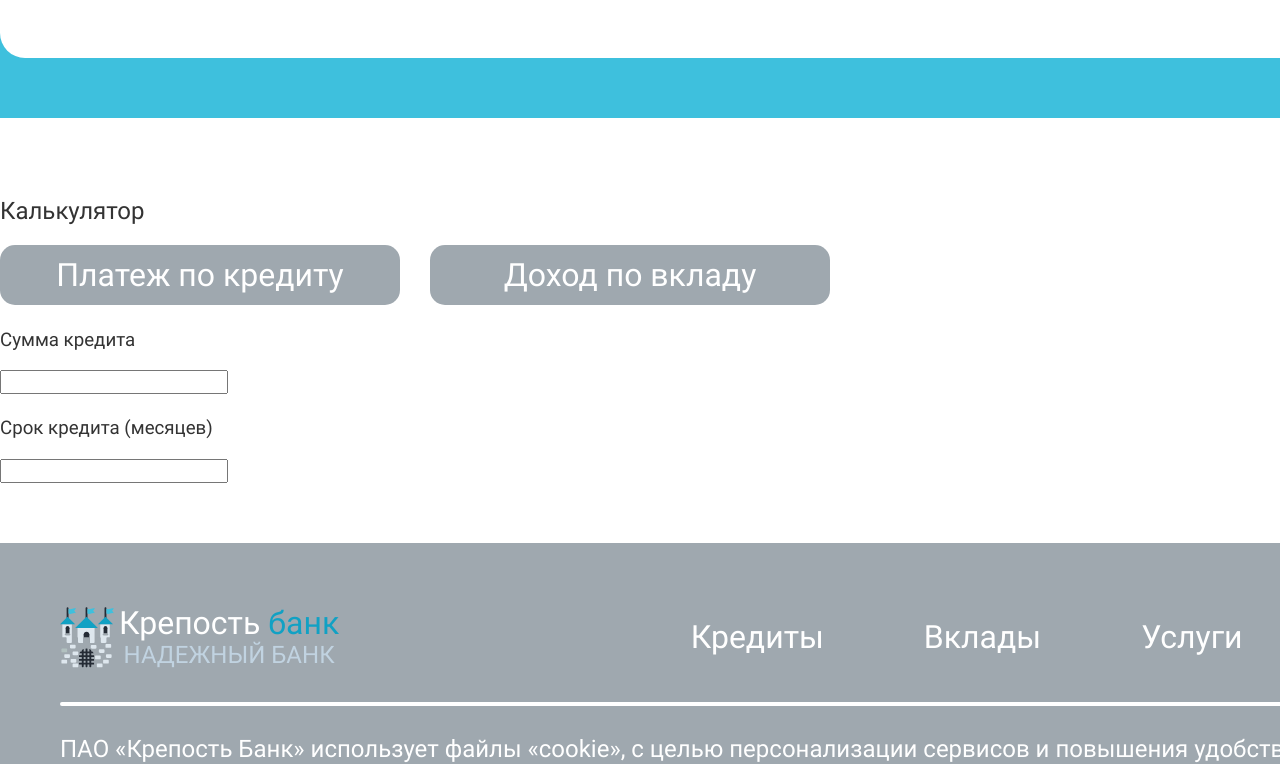
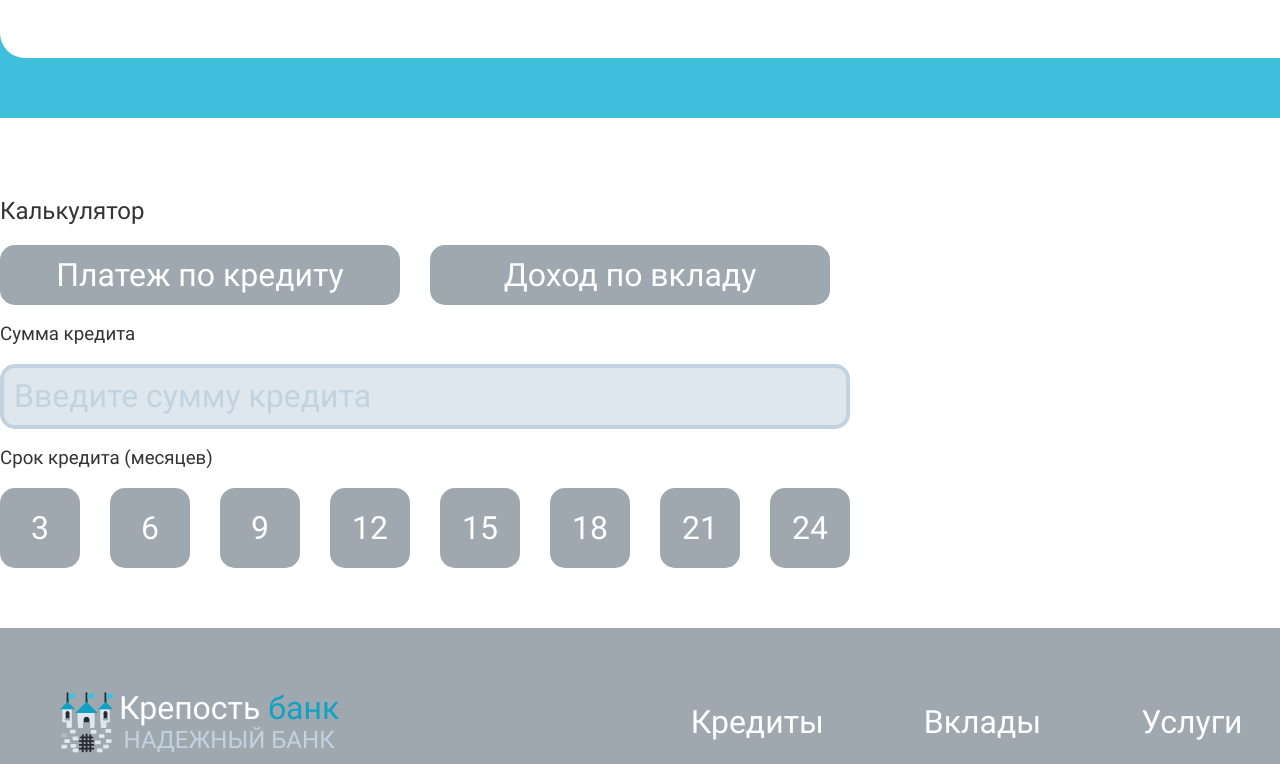
Before and after one commit to MalikAdventure/fortressBank, a React (Vite) app: page / in a window 1280 px wide. Shown: the part 881-1645 px from the top of the page. Built offline with nearby package versions, Linux system fonts and the light colour scheme.

Commit message:
Add ui. Fix ui, color and bugs

```diff
--- a/src/components/UI/buttons/sliderArrow/SliderArrow.tsx
+++ /dev/null
@@ -1,13 +0,0 @@
-import classes from './SliderArrow.module.scss';
-
-import { ISliderArrowProps } from './SliderArrowInterface';
-
-const SliderArrow = ({ children, ...props }: ISliderArrowProps) => {
-	return (
-		<button {...props} className={`${props.className} ${classes.SliderArrow}`} >
-			{children}
-		</button>
-	);
-};
-
-export default SliderArrow;
--- a/src/components/UI/buttons/sliderArrow/SliderArrow.module.scss
+++ b/src/components/UI/buttons/switchButton/SwitchButton.module.scss
@@ -1,10 +1,15 @@
-.SliderArrow {
+.SwitchButton {
 	width: 80px;
 	height: 80px;
 	background: var(--darkGrey);
 	border: none;
 	cursor: pointer;
 	border-radius: 15px;
+	color: var(--white);
+	font-size: 2rem;
+	display: flex;
+	align-items: center;
+	justify-content: center;
 
 	&:hover {
 		background: var(--lightAzure);
--- /dev/null
+++ b/src/components/UI/buttons/switchButton/SwitchButton.tsx
@@ -0,0 +1,13 @@
+import classes from './SwitchButton.module.scss';
+
+import { ISwitchButtonProps } from './SwitchButtonInterface';
+
+const SwitchButton = ({ children, ...props }: ISwitchButtonProps) => {
+	return (
+		<button {...props} className={`${props.className} ${classes.SwitchButton}`} >
+			{children}
+		</button>
+	);
+};
+
+export default SwitchButton;
--- a/src/components/UI/buttons/sliderArrow/SliderArrowInterface.ts
+++ b/src/components/UI/buttons/switchButton/SwitchButtonInterface.ts
@@ -1,7 +1,7 @@
 import { ReactNode, MouseEvent } from 'react';
 
-export interface ISliderArrowProps {
-	children: ReactNode;
-	className: string;
+export interface ISwitchButtonProps {
+	children: ReactNode | string;
+	className?: string;
 	onClick: (event: MouseEvent<HTMLButtonElement>) => void;
 }
--- /dev/null
+++ b/src/components/UI/inputs/usualInput/UsualInput.module.scss
@@ -0,0 +1,32 @@
+.UsualInput {
+	padding: 10px;
+	width: 100%;
+	border: 4px solid var(--grey);
+	border-radius: 15px;
+	background: var(--lightGrey);
+	font-size: 2rem;
+
+	&::placeholder {
+		font-size: 2rem;
+		font-weight: 700;
+		color: var(--grey);
+	}
+
+	&:hover {
+		border-color: var(--azure);
+	}
+
+	&:focus {
+		border-color: var(--black);
+		outline: none;
+	}
+
+	&:disabled {
+		border-color: var(--darkGrey);
+		background: var(--greyBg);
+
+		&::placeholder {
+			color: var(--darkGrey);
+		}
+	}
+}
--- /dev/null
+++ b/src/components/UI/inputs/usualInput/UsualInput.tsx
@@ -0,0 +1,11 @@
+import classes from './UsualInput.module.scss';
+
+import { IUsualInputProps } from './UsualInputInterface';
+
+const UsualInput = ({ ...props }: IUsualInputProps) => {
+	return (
+		<input {...props} className={`${props.className} ${classes.UsualInput}`} />
+	);
+};
+
+export default UsualInput;
--- /dev/null
+++ b/src/components/UI/inputs/usualInput/UsualInputInterface.ts
@@ -0,0 +1,5 @@
+export interface IUsualInputProps {
+	className: string;
+	placeholder: string;
+	disabled?: boolean;
+}
--- a/src/components/app/App.tsx
+++ b/src/components/app/App.tsx
@@ -1,8 +1,8 @@
-import { Routes, Route } from 'react-router-dom';
+import './App.scss';
 
 import 'normalize.css';
 
-import './App.scss';
+import { Routes, Route } from 'react-router-dom';
 
 import Layout from '../../pages/Layout';
 
--- a/src/components/calculator/Calculator.scss
+++ b/src/components/calculator/Calculator.scss
@@ -31,7 +31,7 @@
 	border-radius: 30px;
 	display: flex;
 	flex-direction: column;
-	align-items: center;
+	justify-content: space-between;
 
 	&__box {
 		width: 100%;
--- a/src/components/calculator/Calculator.tsx
+++ b/src/components/calculator/Calculator.tsx
@@ -1,9 +1,18 @@
 import './calculator.scss';
 
+import SwitchButton from '../UI/buttons/switchButton/SwitchButton';
 import UsualButton from '../UI/buttons/usualButton/UsualButton';
 import AttractButton from '../UI/buttons/attractButton/AttractButton';
+import UsualInput from '../UI/inputs/usualInput/UsualInput';
 
 const Calculator = () => {
+
+	//! добавить стили для текста
+	//! доделать функцию
+	const click = () => {
+		console.log('клик');
+	};
+
 	return (
 		<section className='calculator'>
 			<div className='calculator__container container'>
@@ -16,11 +25,24 @@ const Calculator = () => {
 						</div>
 						<div className='calculator-left-wrapper__box'>
 							<h3 className='calculator-left-wrapper__name'>Сумма кредита</h3>
-							<input className='calculator-left-wrapper__input' />
+							<UsualInput className='calculator-left-wrapper__input' placeholder='Введите сумму кредита' />
 						</div>
+						{/* <div className='calculator-left-wrapper__box'>
+							<h3 className='calculator-left-wrapper__name'>Срок кредита (месяцев)</h3>
+							<UsualInput className='calculator-left-wrapper__input' />
+						</div> */}
 						<div className='calculator-left-wrapper__box'>
 							<h3 className='calculator-left-wrapper__name'>Срок кредита (месяцев)</h3>
-							<input className='calculator-left-wrapper__input' />
+							<div className='calculator-left-wrapper__buttons'>
+								<SwitchButton onClick={click} className='calculator-left-wrapper__button'>3</SwitchButton>
+								<SwitchButton onClick={click} className='calculator-left-wrapper__button'>6</SwitchButton>
+								<SwitchButton onClick={click} className='calculator-left-wrapper__button'>9</SwitchButton>
+								<SwitchButton onClick={click} className='calculator-left-wrapper__button'>12</SwitchButton>
+								<SwitchButton onClick={click} className='calculator-left-wrapper__button'>15</SwitchButton>
+								<SwitchButton onClick={click} className='calculator-left-wrapper__button'>18</SwitchButton>
+								<SwitchButton onClick={click} className='calculator-left-wrapper__button'>21</SwitchButton>
+								<SwitchButton onClick={click} className='calculator-left-wrapper__button'>24</SwitchButton>
+							</div>
 						</div>
 					</div>
 					<div className='calculator__right-wrapper calculator-right-wrapper'>
--- a/src/components/slider/Slider.tsx
+++ b/src/components/slider/Slider.tsx
@@ -2,7 +2,7 @@ import { useState } from 'react';
 
 import './Slider.scss';
 
-import SliderArrow from '../UI/buttons/sliderArrow/SliderArrow';
+import SwitchButton from '../UI/buttons/switchButton/SwitchButton';
 import UsualButton from '../UI/buttons/usualButton/UsualButton';
 
 import arrow from '../../assets/icons/arrow.svg';
@@ -38,12 +38,12 @@ const Slider = () => {
 					<img className='slider__img' src={images[currentIndex]} alt={`Slide ${currentIndex}`} />
 				</div>
 				<div className='slider__arrows'>
-					<SliderArrow onClick={prevSlide} className='slider__arrow slider__arrow_prev'>
+					<SwitchButton onClick={prevSlide} className='slider__arrow slider__arrow_prev'>
 						<img src={arrow} alt="назад" />
-					</SliderArrow>
-					<SliderArrow onClick={nextSlide} className='slider__arrow slider__arrow_next'>
+					</SwitchButton>
+					<SwitchButton onClick={nextSlide} className='slider__arrow slider__arrow_next'>
 						<img src={arrow} alt="вперед" />
-					</SliderArrow>
+					</SwitchButton>
 				</div>
 				<UsualButton className='slider__button'>Подробнее</UsualButton>
 				<div className="slider__box">
--- a/src/main.scss
+++ b/src/main.scss
@@ -29,7 +29,7 @@
 	--azure: #11A1C4;
 	--black: #333333;
 	--darkBlack: #000000;
-	--lightRed: #E22D36;
+	--lightRed: #F63D45;
 	--red: #C1141C;
 	--white: #ffffff;
 }
```
